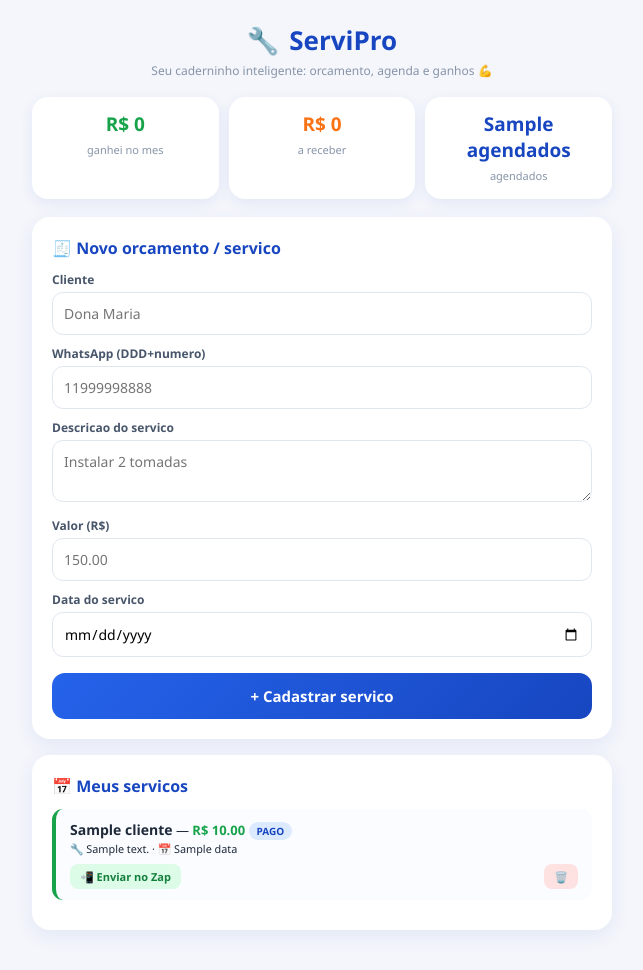
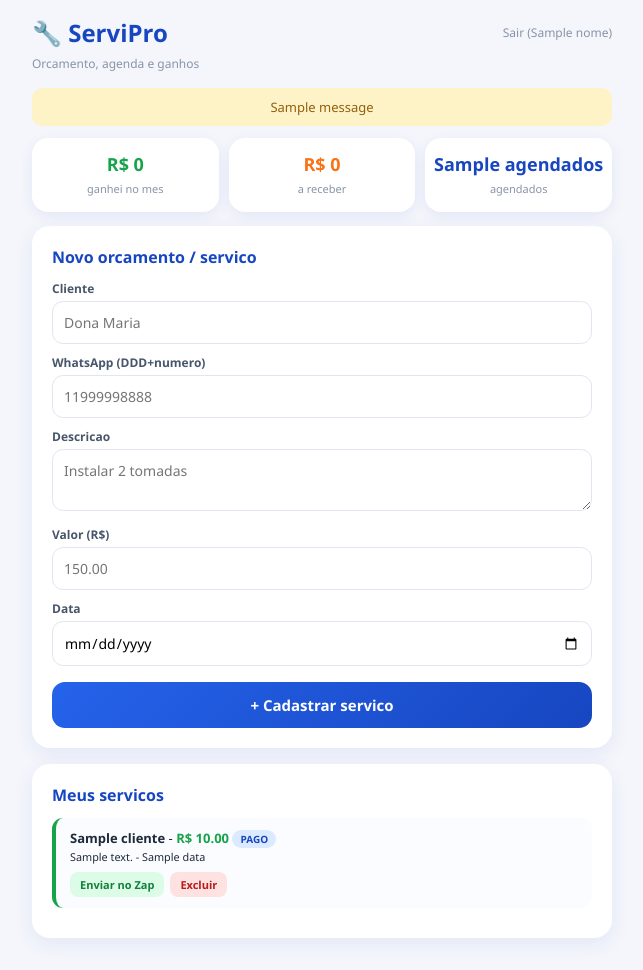
Before and after one commit to ivansilva0633/servipro, a Flask app: template templates/index.html in a window 1280 px wide. Shown: the whole page, without its empty margins (318-961 px from the left). Before the commit the page ends 931 px from the top, so only its background shows below. Run offline with Flask 3, Linux system fonts and the light colour scheme; the template is opened without the code that fills it: most values are stand-ins (such as "Sample title", 1, 10 or a date in 2020); one stand-in notice (Sample message) is shown.

Commit message:
Update index.html

```diff
--- a/templates/index.html
+++ b/templates/index.html
@@ -1,67 +1,73 @@
-<!DOCTYPE html>
-<html lang="pt-br"><head>
+<!DOCTYPE html><html lang="pt-br"><head>
 <meta charset="UTF-8"><meta name="viewport" content="width=device-width,initial-scale=1">
 <title>ServiPro</title><style>
 *{box-sizing:border-box;font-family:'Segoe UI',sans-serif;margin:0;padding:0}
- body{background:#f4f6fb;color:#1e2a3a;padding:16px}
- .wrap{max-width:580px;margin:0 auto}
- .head{display:flex;align-items:center;gap:10px;justify-content:center;margin:6px 0 4px}
- .head h1{color:#1d4 ed8;font-size:26px;color:#1746c0}
- .sub{text-align:center;color:#8794a8;font-size:12px;margin-bottom:18px}
- .stats{display:grid;grid-template-columns:repeat(3,1fr);gap:10px;margin-bottom:18px}
+body{background:#f4f6fb;color:#1e2a3a;padding:16px}.wrap{max-width:580px;margin:0 auto}
+.top{display:flex;justify-content:space-between;align-items:center;margin-bottom:6px}
+.top h1{color:#1746c0;font-size:24px}.top a{font-size:12px;color:#8794a8;text-decoration:none}
+.sub{color:#8794a8;font-size:12px;margin-bottom:16px}
+.stats{display:grid;grid-template-columns:repeat(3,1fr);gap:10px;margin-bottom:14px}
 .stat{background:#fff;border-radius:16px;padding:14px 8px;text-align:center;box-shadow:0 4px 14px rgba(23,70,192,.08)}
- .stat b{display:block;font-size:19px;color:#1746c0}.stat span{font-size:11px;color:#8794a8}
+.stat b{display:block;font-size:18px;color:#1746c0}.stat span{font-size:11px;color:#8794a8}
 .stat.orange b{color:#f97316}.stat.green b{color:#16a34a}
+.banner{border-radius:14px;padding:14px;margin-bottom:16px;font-size:13px;text-align:center}
+.banner.free{background:#dbeafe;color:#1746c0}
+.banner.block{background:#fef3c7;color:#92600e}
+.banner a{display:inline-block;margin-top:8px;background:#16a34a;color:#fff;padding:9px 18px;border-radius:10px;text-decoration:none;font-weight:700}
 .card{background:#fff;border-radius:18px;padding:20px;box-shadow:0 6px 20px rgba(23,70,192,.08);margin-bottom:16px}
 h3{color:#1746c0;margin-bottom:12px;font-size:16px}
 label{font-size:12px;font-weight:600;display:block;margin:10px 0 4px;color:#48566b}
 input,textarea{width:100%;padding:11px;border:1px solid #e1e7f0;border-radius:11px;font-size:14px}
- button{width:100%;margin-top:16px;padding:13px;border:none;border-radius:13px;
-   background:linear-gradient(135deg,#2563eb,#1746c0);color:#fff;font-size:15px;font-weight:700;cursor:pointer}
+button{width:100%;margin-top:16px;padding:13px;border:none;border-radius:13px;background:linear-gradient(135deg,#2563eb,#1746c0);color:#fff;font-size:15px;font-weight:700;cursor:pointer}
+button:disabled{background:#cbd5e1;cursor:not-allowed}
 .serv{border-left:4px solid #2563eb;padding:11px 14px;margin-bottom:10px;background:#fbfcff;border-radius:11px;font-size:13px}
- .serv.pago{border-color:#16a34a}.serv b{font-size:14px}
- .row{display:flex;justify-content:space-between;align-items:center;flex-wrap:wrap;gap:6px;margin-top:7px}
+.serv.pago{border-color:#16a34a}.row{display:flex;flex-wrap:wrap;gap:6px;margin-top:7px}
 .act{font-size:11px;text-decoration:none;padding:5px 10px;border-radius:8px;font-weight:600}
 .wpp{background:#dcfce7;color:#15803d}.ok{background:#dbeafe;color:#1746c0}.pay{background:#fef3c7;color:#92600e}.del{background:#fee2e2;color:#b91c1c}
 .tag{font-size:10px;padding:2px 8px;border-radius:20px;font-weight:700;background:#dbeafe;color:#1746c0}
- .tag.concluido{background:#dcfce7;color:#15803d}
- .valor{color:#16a34a;font-weight:700}
+.tag.concluido{background:#dcfce7;color:#15803d}.valor{color:#16a34a;font-weight:700}
+.flash{background:#fef3c7;color:#92600e;padding:10px;border-radius:10px;font-size:13px;margin-bottom:12px;text-align:center}
 </style></head><body><div class="wrap">
- <div class="head"><span style="font-size:26px">🔧</span><h1>ServiPro</h1></div>
- <p class="sub">Seu caderninho inteligente: orcamento, agenda e ganhos 💪</p>
-
+<div class="top"><h1>🔧 ServiPro</h1><a href="/sair">Sair ({{nome}})</a></div>
+<p class="sub">Orcamento, agenda e ganhos</p>
+{% with m=get_flashed_messages() %}{% if m %}<div class="flash">{{m[0]}}</div>{% endif %}{% endwith %}
 <div class="stats">
  <div class="stat green"><b>R$ {{'%.0f'|format(ganho)}}</b><span>ganhei no mes</span></div>
  <div class="stat orange"><b>R$ {{'%.0f'|format(receber)}}</b><span>a receber</span></div>
  <div class="stat"><b>{{agendados}}</b><span>agendados</span></div>
 </div>
-
+{% if gratis and not bloqueado %}
+ <div class="banner free">Plano GRATIS: voce ainda pode cadastrar <b>{{restantes}}</b> de {{limite}} servicos.<br>
+ <a href="{{link_pagamento}}">Virar Pro (ilimitado)</a></div>
+{% elif bloqueado %}
+ <div class="banner block">Voce usou seus {{limite}} servicos gratis!<br>Assine o <b>Pro</b> para cadastrar ilimitado.<br>
+ <a href="{{link_pagamento}}">Assinar Pro - R$ 19,90/mes</a></div>
+{% endif %}
 <div class="card">
-  <h3>🧾 Novo orcamento / servico</h3>
+ <h3>Novo orcamento / servico</h3>
  <form action="/novo" method="post">
-   <label>Cliente</label><input name="cliente" placeholder="Dona Maria" required>
-   <label>WhatsApp (DDD+numero)</label><input name="telefone" placeholder="11999998888" required>
-   <label>Descricao do servico</label><textarea name="descricao" placeholder="Instalar 2 tomadas" required></textarea>
-   <label>Valor (R$)</label><input name="valor" type="number" step="0.01" placeholder="150.00" required>
-   <label>Data do servico</label><input name="data" type="date" value="{{hoje}}" required>
-   <button>+ Cadastrar servico</button>
+  <label>Cliente</label><input name="cliente" placeholder="Dona Maria" {{'disabled' if bloqueado}} required>
+  <label>WhatsApp (DDD+numero)</label><input name="telefone" placeholder="11999998888" {{'disabled' if bloqueado}} required>
+  <label>Descricao</label><textarea name="descricao" placeholder="Instalar 2 tomadas" {{'disabled' if bloqueado}} required></textarea>
+  <label>Valor (R$)</label><input name="valor" type="number" step="0.01" placeholder="150.00" {{'disabled' if bloqueado}} required>
+  <label>Data</label><input name="data" type="date" value="{{hoje}}" {{'disabled' if bloqueado}} required>
+  <button {{'disabled' if bloqueado}}>+ Cadastrar servico</button>
  </form>
 </div>
-
 <div class="card">
-  <h3>📅 Meus servicos</h3>
+ <h3>Meus servicos</h3>
  {% for s in servicos %}
   <div class="serv {{'pago' if s['pago'] else ''}}">
-    <b>{{s['cliente']}}</b> — <span class="valor">R$ {{'%.2f'|format(s['valor'])}}</span>
+   <b>{{s['cliente']}}</b> - <span class="valor">R$ {{'%.2f'|format(s['valor'])}}</span>
    <span class="tag {{s['status']}}">{{ 'PAGO' if s['pago'] else s['status'] }}</span><br>
-    <small>🔧 {{s['descricao']}} · 📅 {{s['data']}}</small>
+   <small>{{s['descricao']}} - {{s['data']}}</small>
    <div class="row">
-     <a class="act wpp" href="/orcamento/{{s['id']}}">📲 Enviar no Zap</a>
-     {% if not s['pago'] %}<a class="act ok" href="/concluir/{{s['id']}}">✅ Concluir</a>
-     <a class="act pay" href="/pago/{{s['id']}}">💰 Marcar pago</a>{% endif %}
-     <a class="act del" href="/excluir/{{s['id']}}">🗑️</a>
+    <a class="act wpp" href="/orcamento/{{s['id']}}">Enviar no Zap</a>
+    {% if not s['pago'] %}<a class="act ok" href="/concluir/{{s['id']}}">Concluir</a>
+    <a class="act pay" href="/pago/{{s['id']}}">Pago</a>{% endif %}
+    <a class="act del" href="/excluir/{{s['id']}}">Excluir</a>
    </div>
   </div>
-  {% else %}<p style="color:#8794a8;font-size:13px">Nenhum servico ainda. Cadastre o primeiro! 🚀</p>{% endfor %}
+ {% else %}<p style="color:#8794a8;font-size:13px">Nenhum servico ainda. Cadastre o primeiro!</p>{% endfor %}
 </div>
 </div></body></html>
```
Lines whose indentation alone changed are shown as unchanged.
